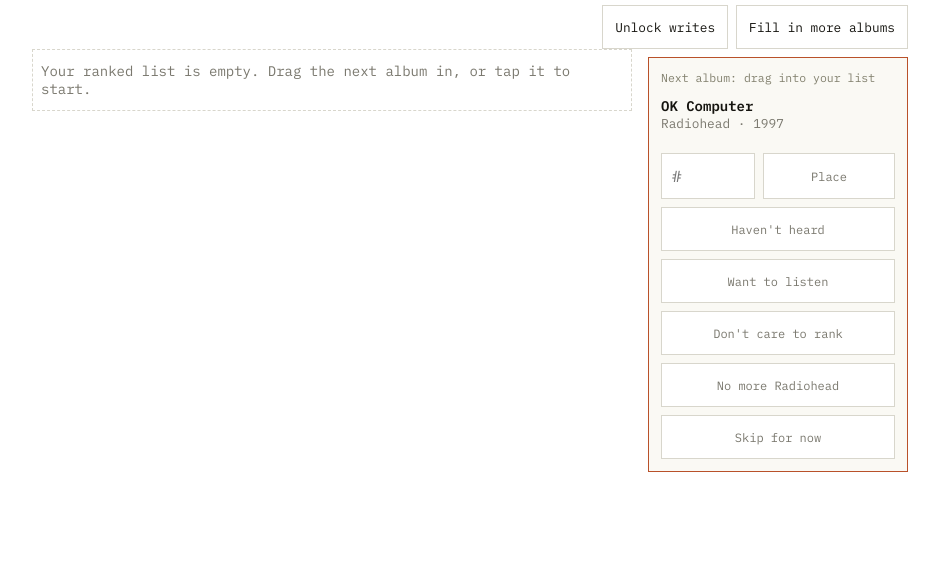
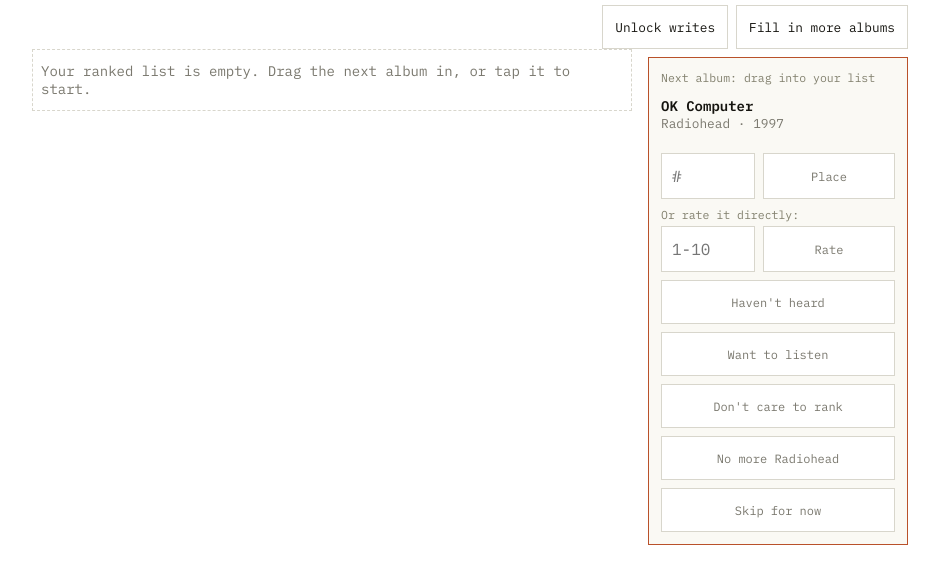
Before and after one commit to k-obrien17/album-case, a website built with Vite: page web/index.html in a window 1280 px wide. Shown: the part 116-700 px from the top of the page, without its empty margins (170-1109 px from the left). Built offline with nearby package versions, Linux system fonts and the light colour scheme; files whose address does not match are found by name.

Commit message:
feat(rankList): add direct rating entry as an alternative to drag-to-place
Task 8 (was accidentally skipped during the original rating-primary
architecture execution). Adds an optional onDirectRate callback and a
type-a-number input next to the candidate card, as an additional entry
path alongside drag-to-place and assisted this-or-that comparison.

```diff
--- a/web/src/main.ts
+++ b/web/src/main.ts
@@ -718,6 +718,17 @@
       persistRankingState();
       rankList.render();
     },
+    // Unlike onPlace, this does not enqueue any pairwise atoms -- no
+    // comparison actually happened, so there's no winner/loser pair to log.
+    onDirectRate: (rating) => {
+      if (!candidate) return;
+      const rated: RankedAlbum = { ...candidate, rating };
+      state = { ranked: [...state.ranked, rated].sort((a, b) => b.rating - a.rating), pending: null };
+      persistRankingState();
+      reselectCandidate();
+      rankList.render();
+      renderNav();
+    },
     onSetAside: (album, which) => {
       // Record to the saved list first (so it is excluded), then drop it from
       // ranking state (setAsideAlbum also clears any stale placement), then
--- a/web/src/style.css
+++ b/web/src/style.css
@@ -231,6 +231,18 @@
 .candidate-action:hover {
   background: var(--color-bg-alt);
   color: var(--color-fg);
+}
+
+.candidate-direct-rate {
+  display: flex;
+  flex-direction: column;
+  gap: 4px;
+}
+
+.candidate-direct-rate-label {
+  margin: 0;
+  color: var(--color-faint);
+  font-size: 0.72rem;
 }
 
 .candidate-place {
--- a/web/src/ui/rankList.ts
+++ b/web/src/ui/rankList.ts
@@ -42,6 +42,11 @@
    *  when present, is scoped to a different, incompatible purpose). Omit to
    *  render the "Overall" figure as plain non-interactive text. */
   onSetOverallRank?: (from: number, to: number) => void;
+  /** Rate the current candidate directly (1-10) instead of dragging or
+   *  comparing it into place. An additional entry path, not a replacement --
+   *  drag-to-place and assisted this-or-that keep working regardless. Omit
+   *  to hide the direct-entry input entirely. */
+  onDirectRate?: (rating: number) => void;
   /** Set the candidate aside into a saved list. */
   onSetAside: (album: Album, which: ListName) => void;
   /** Defer the candidate for this session without saving it anywhere. */
@@ -514,6 +519,54 @@
     return form;
   }
 
+  /** "Or rate it directly:" -- types a rating (1-10) instead of dragging or
+   *  comparing. Returns null when `onDirectRate` is omitted (hides the
+   *  control entirely), matching the optional-prop pattern used elsewhere
+   *  in this file (e.g. onSetOverallRank, onDiscoverArtist). */
+  function buildDirectRate(album: Album): HTMLElement | null {
+    if (!opts.onDirectRate) return null;
+
+    const wrap = document.createElement('div');
+    wrap.className = 'candidate-direct-rate';
+
+    const label = document.createElement('p');
+    label.className = 'candidate-direct-rate-label';
+    label.textContent = 'Or rate it directly:';
+
+    const form = document.createElement('form');
+    form.className = 'candidate-place';
+    form.noValidate = true;
+
+    const input = document.createElement('input');
+    input.className = 'candidate-place-input';
+    input.type = 'number';
+    input.inputMode = 'decimal';
+    input.min = '1';
+    input.max = '10';
+    input.step = '0.01';
+    input.placeholder = '1-10';
+    input.setAttribute('aria-label', `Direct rating for ${album.title}`);
+
+    const btn = document.createElement('button');
+    btn.type = 'submit';
+    btn.className = 'candidate-place-button';
+    btn.textContent = 'Rate';
+
+    form.addEventListener('submit', (ev) => {
+      ev.preventDefault();
+      const rating = Number(input.value);
+      if (!Number.isFinite(rating) || rating < 1 || rating > 10) {
+        showStatus('Enter 1-10.');
+        return;
+      }
+      opts.onDirectRate?.(Math.round(rating * 100) / 100);
+    });
+
+    form.append(input, btn);
+    wrap.append(label, form);
+    return wrap;
+  }
+
   /** The set-aside + skip row, shared by the drag card and the assisted card. */
   function buildActions(album: Album): HTMLElement {
     const actions = document.createElement('div');
@@ -551,7 +604,14 @@
     label.className = 'candidate-label';
     label.textContent = 'Next album: drag into your list';
 
-    card.append(label, buildDragBody(album), buildNumberPlace(), buildActions(album));
+    const directRate = buildDirectRate(album);
+    card.append(
+      label,
+      buildDragBody(album),
+      buildNumberPlace(),
+      ...(directRate ? [directRate] : []),
+      buildActions(album)
+    );
     return card;
   }
 
@@ -611,7 +671,16 @@
     hint.className = 'assist-hint';
     hint.textContent = 'or drag to place';
 
-    card.append(label, choose, buildDragBody(album), hint, buildNumberPlace(), buildActions(album));
+    const directRate = buildDirectRate(album);
+    card.append(
+      label,
+      choose,
+      buildDragBody(album),
+      hint,
+      buildNumberPlace(),
+      ...(directRate ? [directRate] : []),
+      buildActions(album)
+    );
     return card;
   }
 
```
